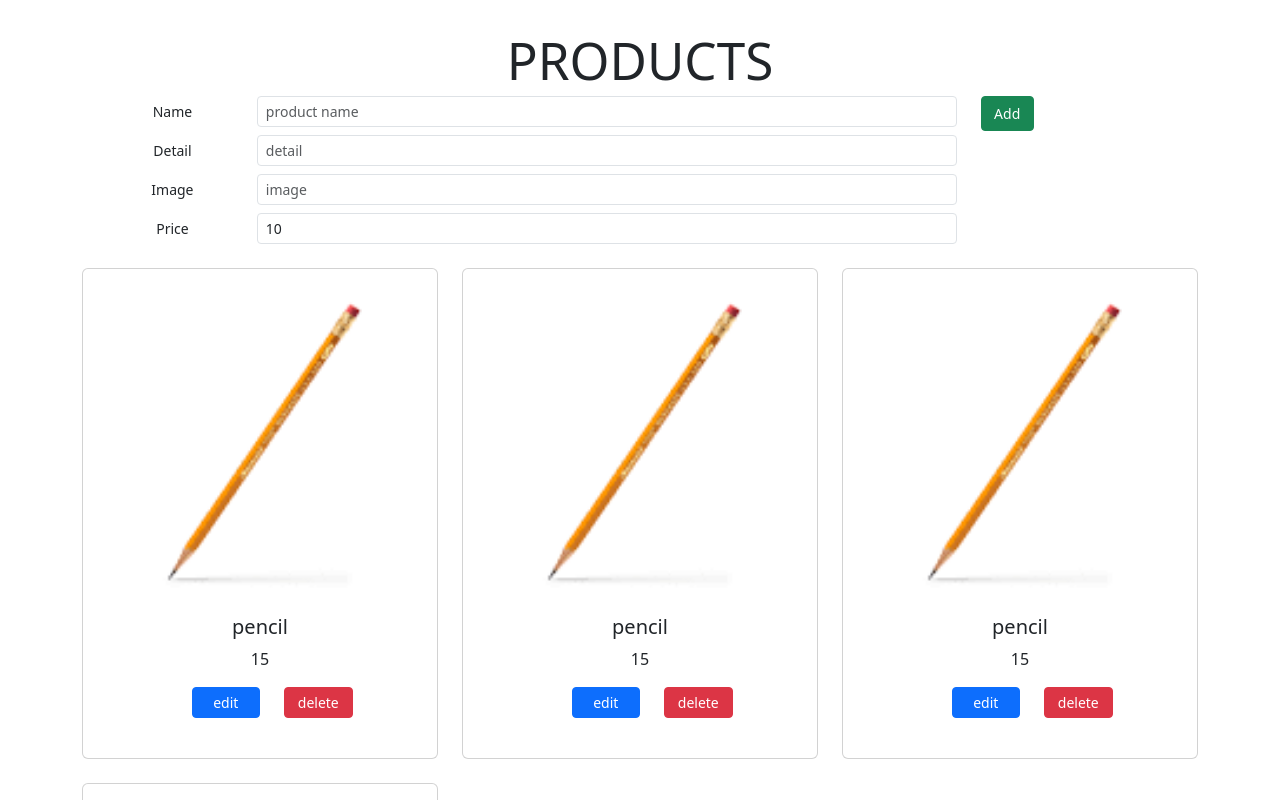
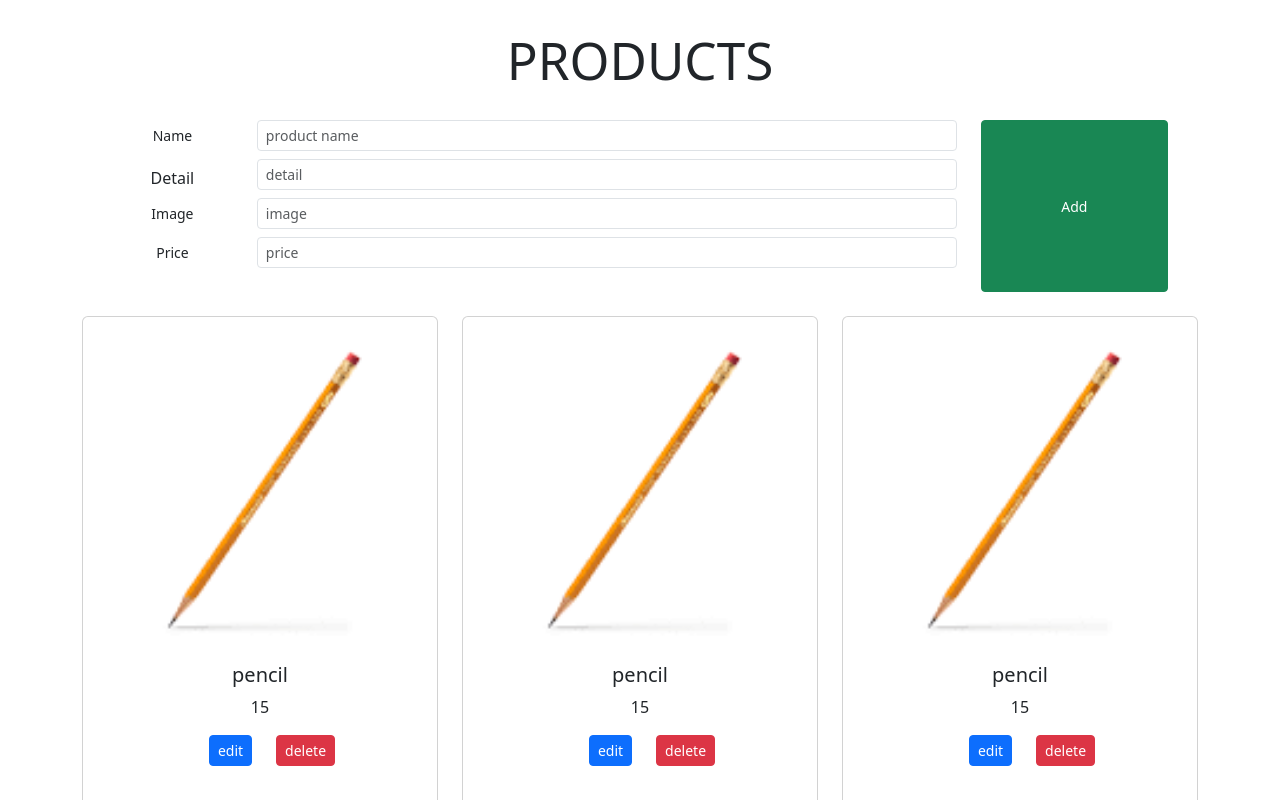
Before and after one commit to warunyupa/Product, a React (Vite) app in the folder my-app/: page / in a window 1280 px wide. Shown: the top 800 px of the page. Built offline with nearby package versions, Linux system fonts and the light colour scheme.

Commit message:
edit add

```diff
--- a/my-app/src/AddComp.css
+++ b/my-app/src/AddComp.css
@@ -1,7 +1,7 @@
 .Add-container{
     display: grid;
     grid-template-columns: 4fr 1fr;
-    margin: 0 5rem 0 5rem;
+    margin: 2rem 5rem 1.5rem 5rem;
 }
 
 .col-sm-10 {
@@ -10,6 +10,5 @@
 
 .btn{
     margin-left: 1.5rem;
-    width:25% ;
-    height: 20%;
+
 }
--- a/my-app/src/AddComp.tsx
+++ b/my-app/src/AddComp.tsx
@@ -5,13 +5,14 @@ import products from './data';
 
 function Add() {
    type Product = typeof initProd;
-   const initProd = {name:'',detail:'',imageUrl:'',price:10}
+   const initProd = {name:'',detail:'',imageUrl:'',price:null}
    const [newProduct, setNewProduct] = useState<Product>(initProd)
 
   //  const [newProd,setNewProd] = useState<{name:string,detail:string,imageUrl:string,price:number}>({name:"",detail:"",imageUrl:"",price:0})
 
    const AddProduct = ()=> {
     alert("add Prodcut "+ newProduct.name+' to List ')
+    console.log(newProduct)
     products.push(newProduct)
    }
     return (
@@ -20,20 +21,20 @@ function Add() {
           <div className="row mb-3 ">
             <label className="col-sm-2 col-form-label col-form-label-sm">Name</label>
             <div className="col-sm-10">
-              <input type="text" className="form-control form-control-sm" id="colFormLabelSm" placeholder="product name" value={newProduct.name} onChange={event => setNewProduct(event.target.value)} />
+              <input type="text" className="form-control form-control-sm"  placeholder="product name" value={newProduct.name} onChange={event => {setNewProduct(event.target.value)}} />
             </div>
-            <label className="col-sm-2 col-form-label col-form-label-sm">Detail</label>
+            <label className="col-sm-2 col-form-label ">Detail</label>
             <div className="col-sm-10">
-              <input type="text" className="form-control form-control-sm" id="colFormLabelSm" placeholder="detail" value={newProduct.detail} onChange={event => setNewProduct(event.target.value)} />
+              <input type="text" className="form-control form-control-sm"  placeholder="detail" value={newProduct.detail} onChange={event => {setNewProduct(event.target.value)}} />
             </div>
             <label className="col-sm-2 col-form-label col-form-label-sm">Image</label>
             <div className="col-sm-10">
-              <input type="text" className="form-control form-control-sm" id="colFormLabelSm" placeholder="image"  value={newProduct.imageUrl} onChange={event => setNewProduct(event.target.value)} />
+              <input type="text" className="form-control form-control-sm" placeholder="image"  value={newProduct.imageUrl} onChange={event => {setNewProduct(event.target.value)}} />
             </div>
 
             <label className="col-sm-2 col-form-label col-form-label-sm" >Price</label>
             <div className="col-sm-10">
-              <input type="text" className="form-control form-control-sm" id="colFormLabelSm" placeholder="price"  value={newProduct.price} onChange={event => setNewProduct(event.target.value)}/>
+              <input type="text" className="form-control form-control-sm" placeholder="price"  value={newProduct.price} onChange={event => {setNewProduct(event.target.value)}}/>
             </div>
           </div>
           <button type="button" className="btn btn-success btn-sm" onClick={()=>AddProduct()} >
--- a/my-app/src/App.tsx
+++ b/my-app/src/App.tsx
@@ -28,7 +28,7 @@ export function ShowProduct() {
   }
 
   const ShowProd = products_del.map((aprod, index) => (
-    <div className="col-sm-4   ">
+    <div className="col-sm-4  ">
       <div className="card" key={index} >
         <img src={aprod.imageUrl} className="card-img-top" alt="..." />
         <div className="card-body">
```
